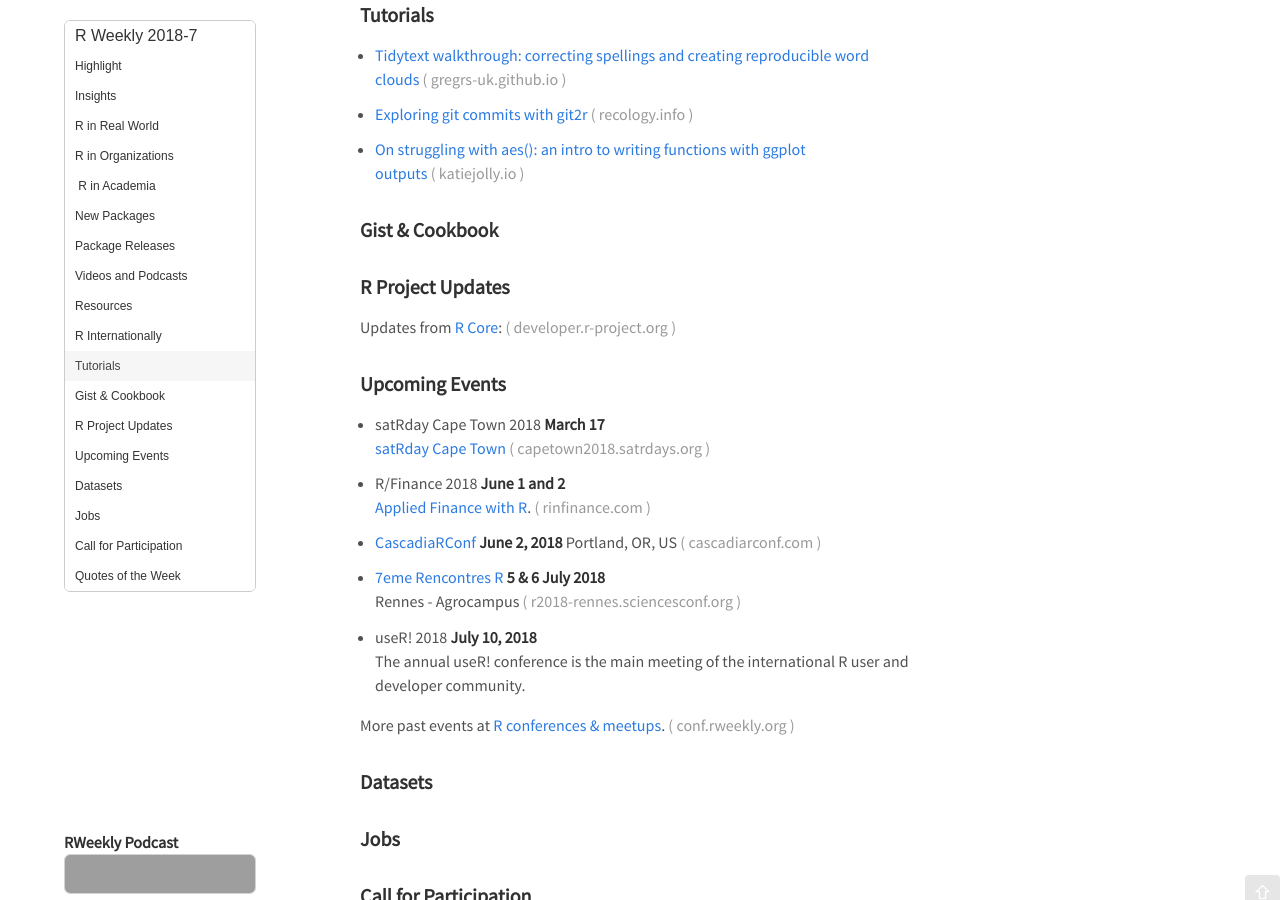
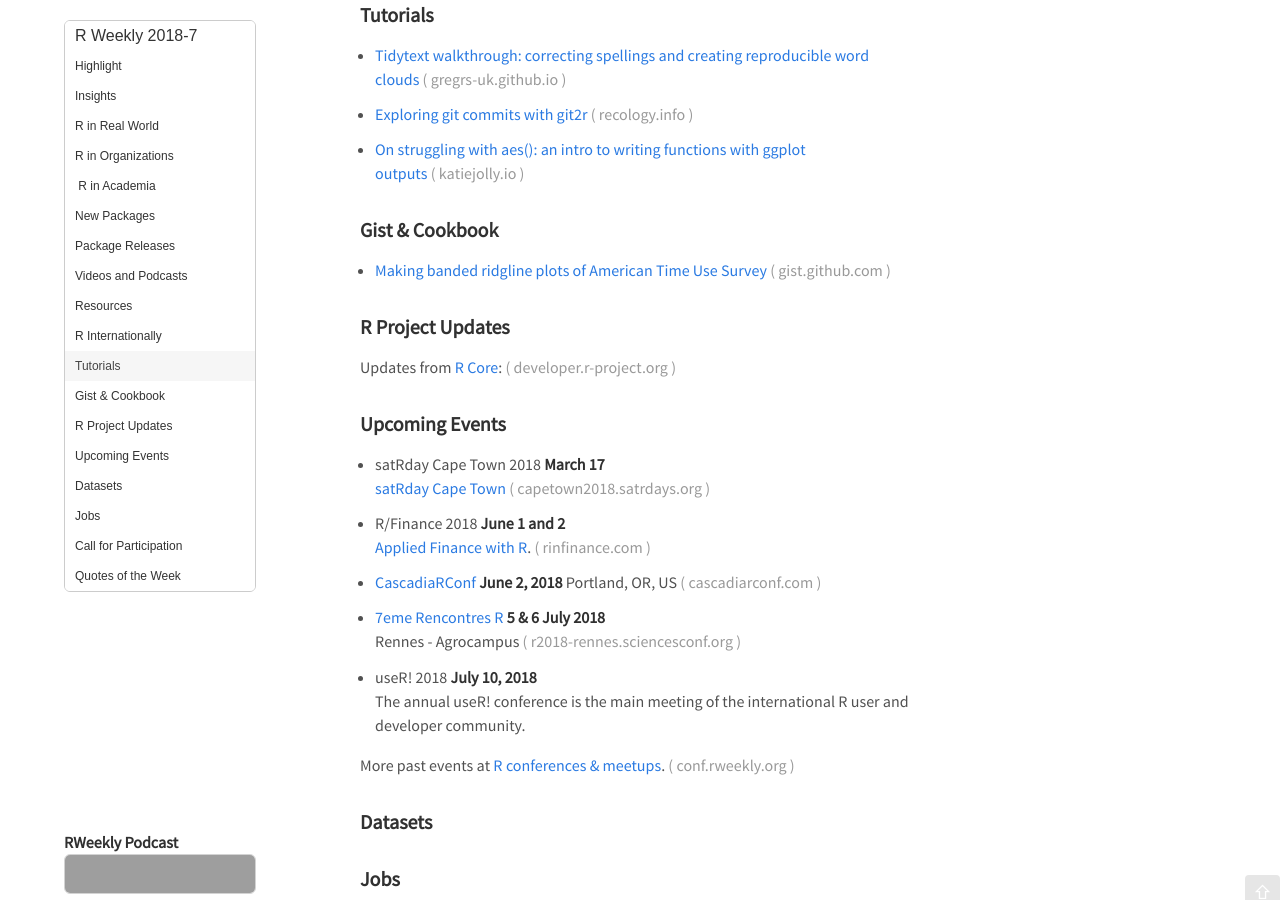
Before and after one commit to rweekly/rweekly.org, a Jekyll site: the page built from draft.md, in a window 1280 px wide and 900 px high, scrolled down 1270 px. Built offline with Jekyll 4.4.1, drawn with Linux system fonts in a browser that asks for light colours; emoji names are drawn with the system emoji font; comment, search, counter and statistics services are not loaded; grey boxes are pictures that could not be loaded.

Commit message:
added banded ridgeline gist

```diff
--- a/draft.md
+++ b/draft.md
@@ -77,7 +77,7 @@
 
 ### Gist & Cookbook
 
-
++ [Making banded ridgline plots of American Time Use Survey](https://gist.github.com/thoughtfulbloke/7dcc08f26fc6f8df3865de4e8d53a180)
 
 ###  R Project Updates
 
```
